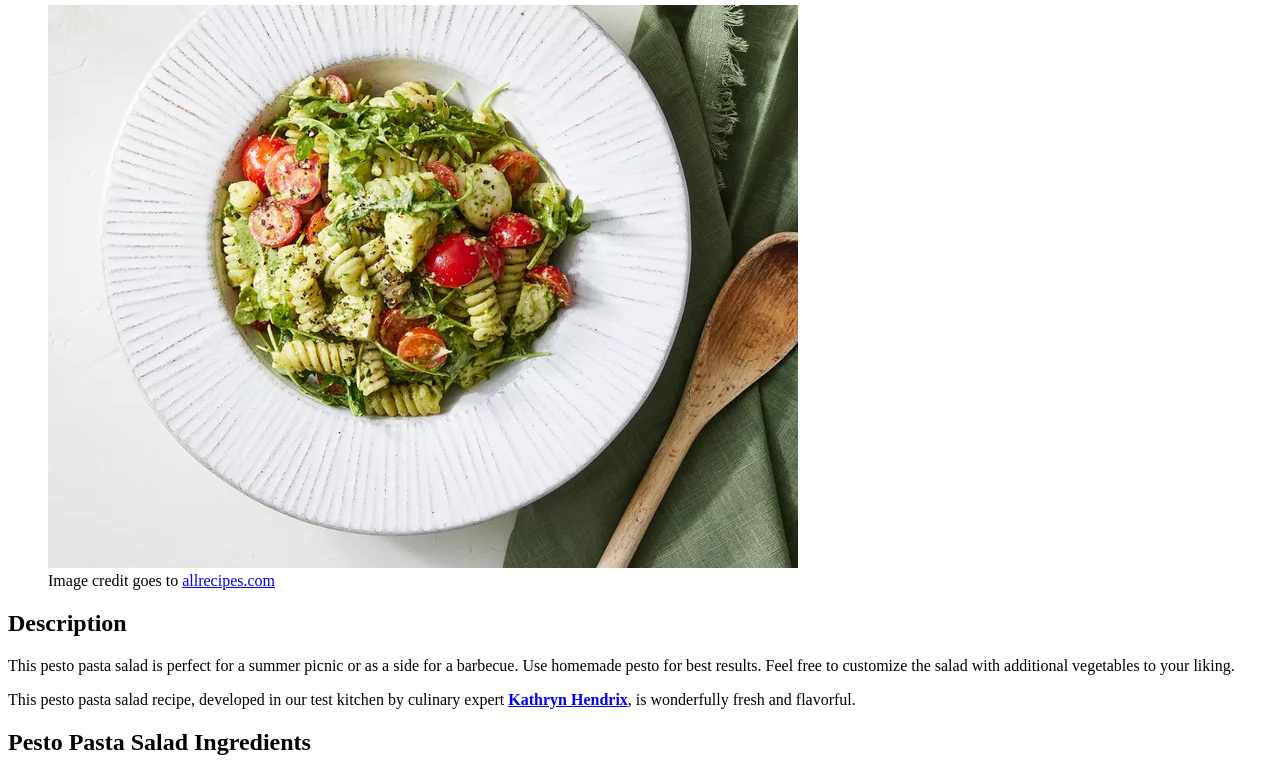
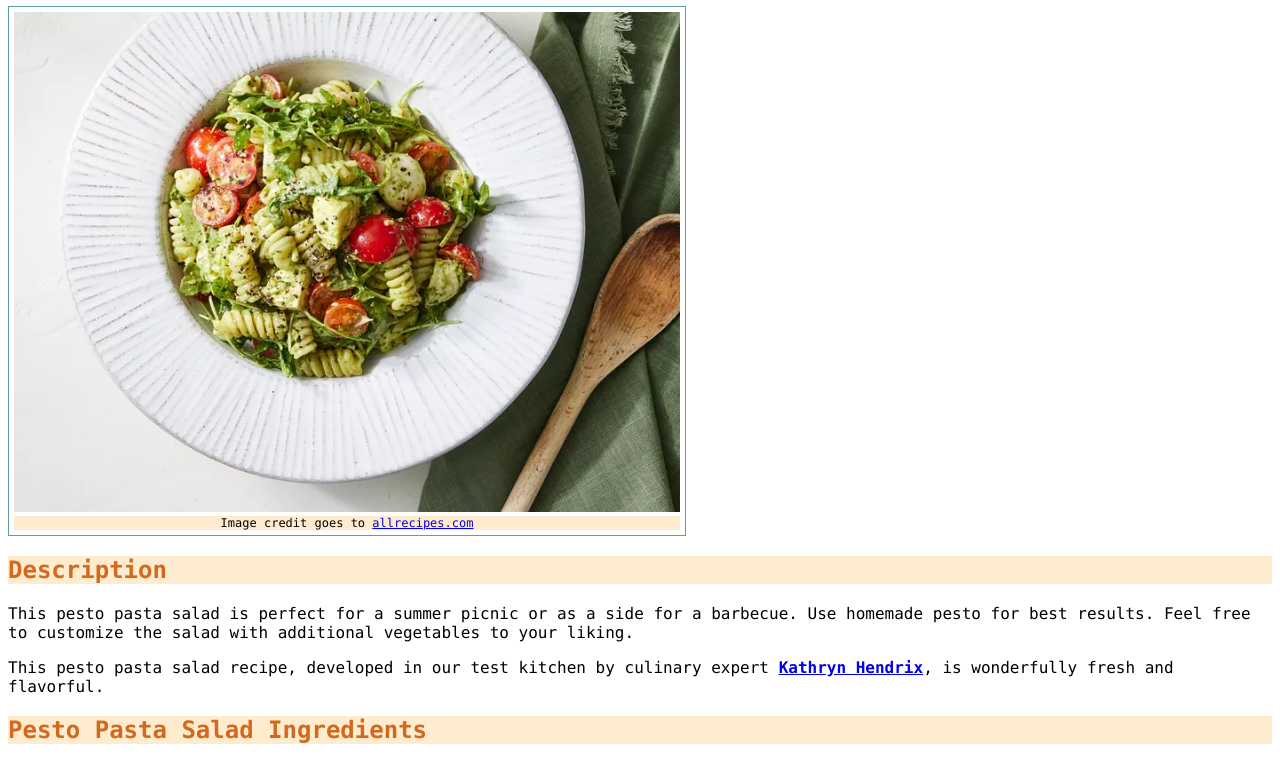
Before and after one commit to STRunit/odin-recipes, a plain HTML site: page recipes/pasta-salad.html in a window 1280 px wide. Shown: the part 75-836 px from the top of the page. Drawn offline with Linux system fonts and the light colour scheme.

Commit message:
Add style.css

```diff
--- /dev/null
+++ b/style.css
@@ -0,0 +1,34 @@
+body {
+    font-family: 'Lucida Console','Courier New', Courier, monospace;
+}
+
+img {
+    height: 500px;
+    width: auto;
+}
+
+h1 {
+    color: #5f9ea0;
+}
+
+h2 {
+    background-color: #ffebcd;
+    color: #d2691e;
+}
+
+strong {
+    color: #d2691e;
+}
+
+figure {
+    border: thin #5f9ea0 solid;
+    padding: 5px;
+    width: fit-content;
+    margin: 0;
+}
+
+figcaption {
+    text-align: center;
+    font-size: 12px;
+    background-color: #ffebcd;
+}
```
Also changed, not shown: index.html (+1 -0 lines).
